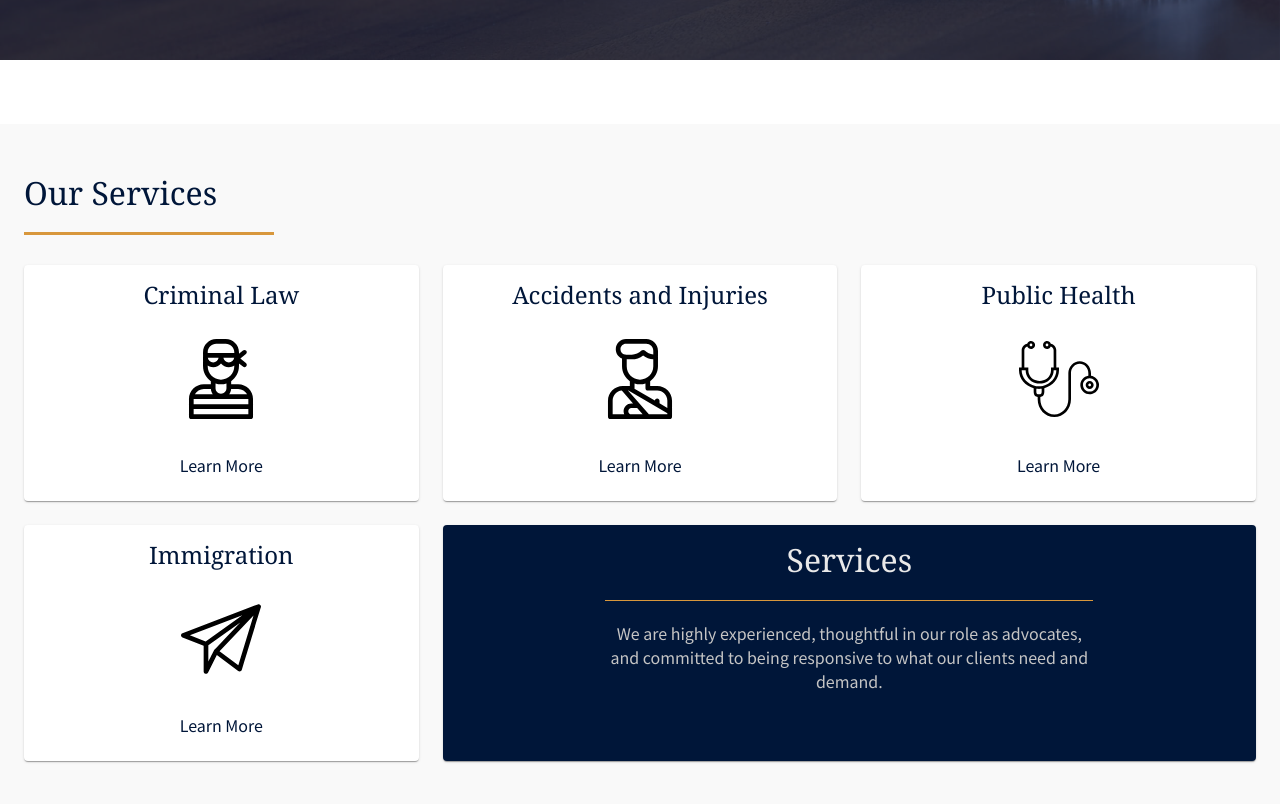
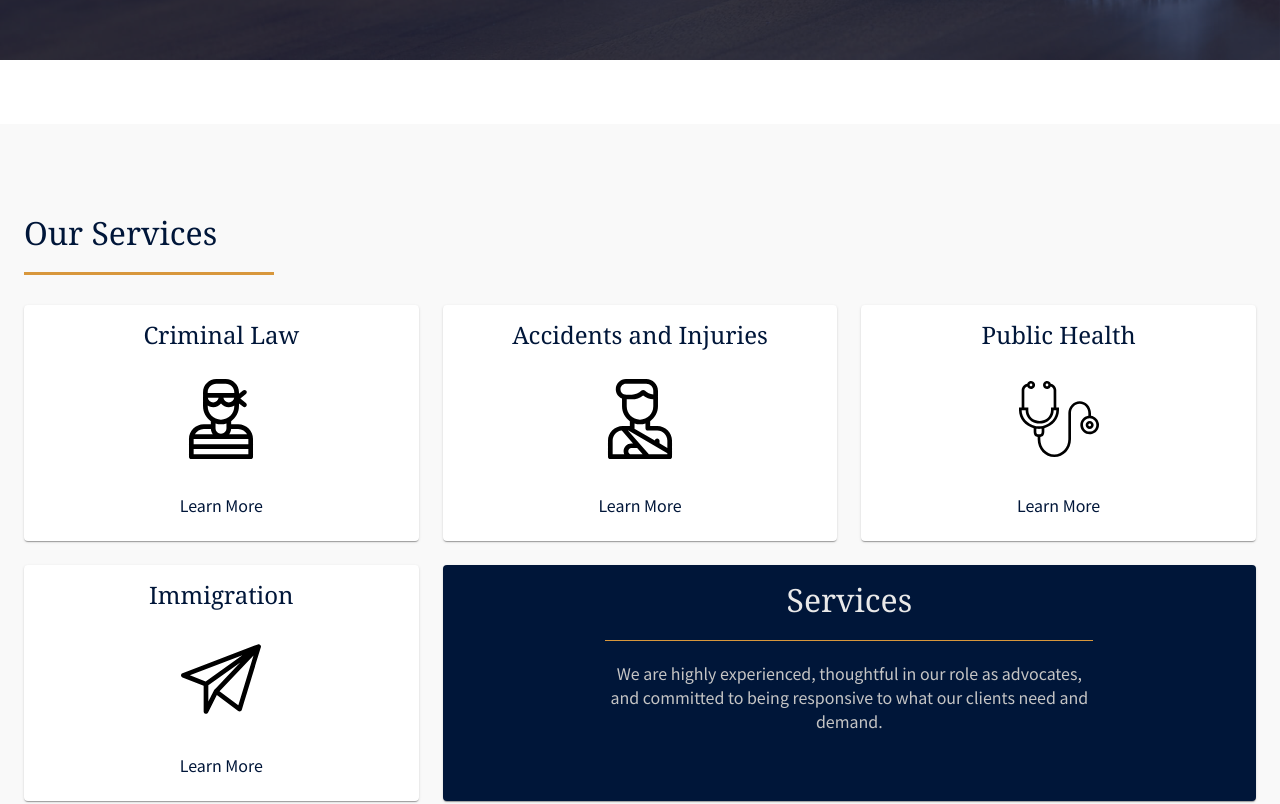
Before and after one commit to pmitch242/jessica-sutton, a React (Create React App) app: page / in a window 1280 px wide. Shown: the part 740-1544 px from the top of the page. Built offline with nearby package versions, Linux system fonts and the light colour scheme.

Commit message:
fixed margins

```diff
--- a/src/components/About/index.js
+++ b/src/components/About/index.js
@@ -9,8 +9,7 @@ import ServiceCard from '../Services/ServiceCard';
 const useStyle = makeStyles({
     root: {
         backgroundColor: '#e9e9e9',
-        paddingTop: '50px',
-        paddingBottom: '150px',
+        padding: '90px 0'
     },
     h2: {
         marginBottom: '10px',
--- a/src/components/Contact/index.js
+++ b/src/components/Contact/index.js
@@ -8,8 +8,7 @@ import Logo from '../Logo'
 const useStyle = makeStyles({
     root: {
         backgroundColor: '#e9e9e9',
-        paddingTop: '75px',
-        paddingBottom: '150px',
+        padding: '90px 0'
     },
     h2: {
         marginBottom: '10px',
--- a/src/components/Services/index.js
+++ b/src/components/Services/index.js
@@ -11,8 +11,7 @@ import ServiceCard from './ServiceCard';
 const useStyle = makeStyles({
     root: {
         backgroundColor: '#f9f9f9',
-        paddingTop: '50px',
-        paddingBottom: '150px',
+        padding: '90px 0'
     },
     conatiner: {
         margin: '50px auto'
@@ -95,7 +94,7 @@ const Services = () => {
                         <Card className={classes.extraCard}>
                             <CardContent className={classes.extraCardContent}>
                                 <Typography variant='h2' className={classes.cardH2}>Services</Typography>
-                                <Divider color='secondary' className={classes.cardDivider}/>
+                                <Divider color='secondary' className={classes.cardDivider} />
                                 <Typography variant='body1'>
                                     We are highly experienced, thoughtful in our role as advocates, and committed to being responsive to what our clients need and demand.
                                 </Typography>
```
